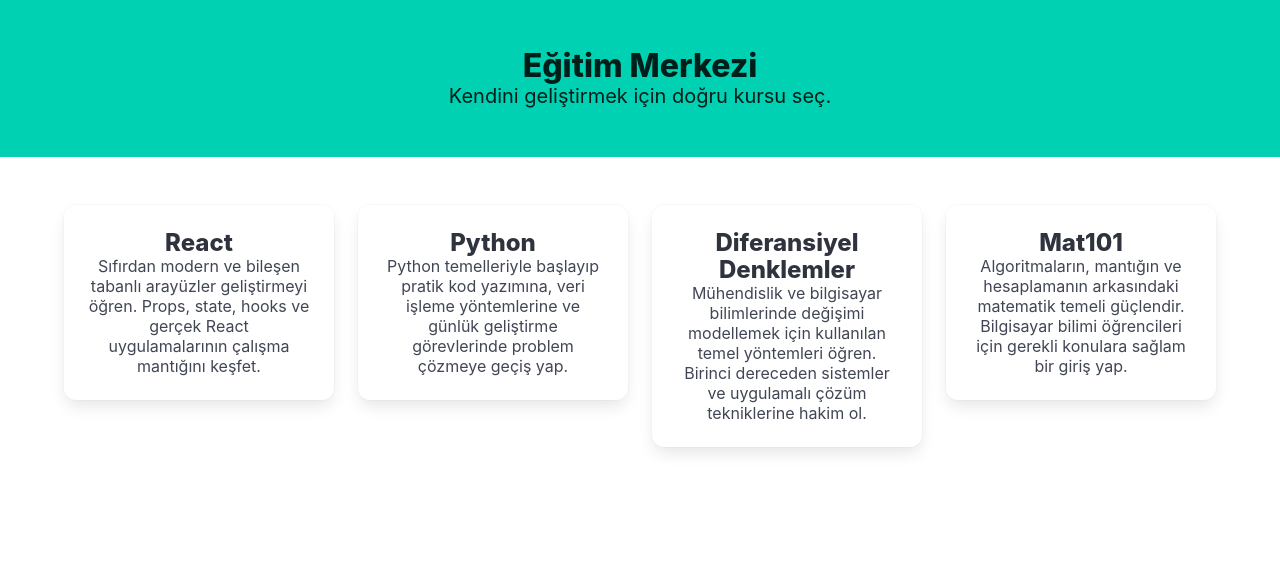
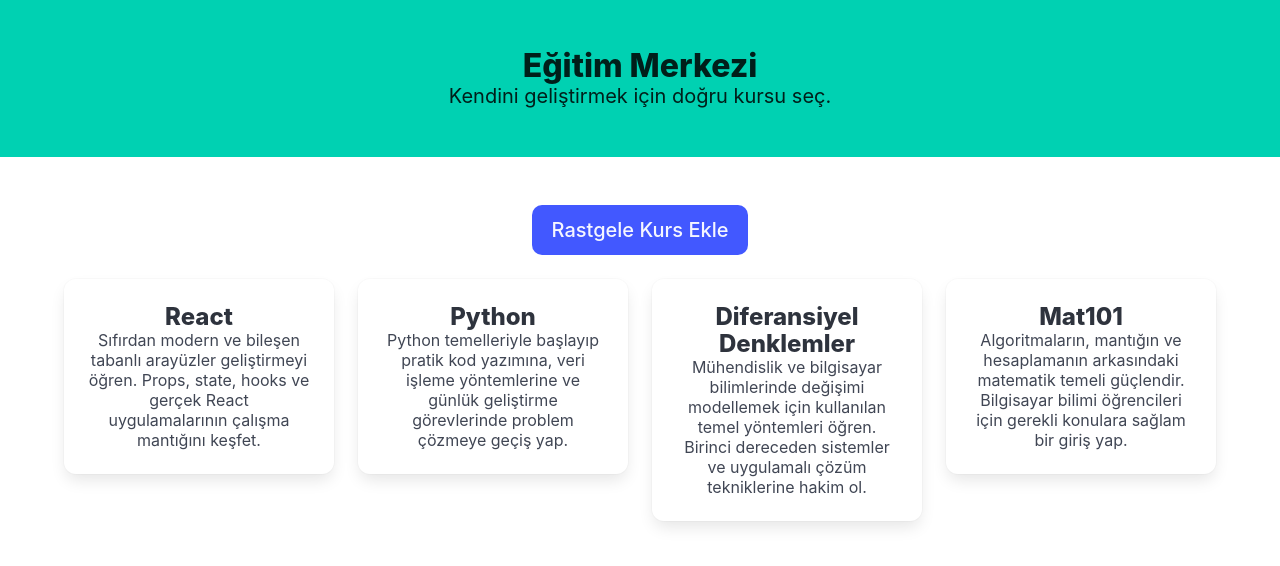
Before and after one commit to EreenS/Education, a React (Create React App) app: page / in a window 1280 px wide. Shown: the top 566 px of the page. Built offline with nearby package versions, Linux system fonts and the light colour scheme.

Commit message:
Add course management functionality with random course addition

```diff
--- a/src/App.css
+++ b/src/App.css
@@ -5,6 +5,10 @@
 .course-section {
   margin-top: 2rem;
   padding-top: 1rem;
+}
+
+.button-wrapper {
+  margin-bottom: 1.5rem;
 }
 
 .App-logo {
--- a/src/App.js
+++ b/src/App.js
@@ -1,7 +1,68 @@
+import { useState } from 'react';
 import './App.css';
 import Course from './Course';
 
 function App() {
+  const [courses, setCourses] = useState([
+    {
+      id: 1,
+      title: 'React',
+      description: 'Sıfırdan modern ve bileşen tabanlı arayüzler geliştirmeyi öğren. Props, state, hooks ve gerçek React uygulamalarının çalışma mantığını keşfet.'
+    },
+    {
+      id: 2,
+      title: 'Python',
+      description: 'Python temelleriyle başlayıp pratik kod yazımına, veri işleme yöntemlerine ve günlük geliştirme görevlerinde problem çözmeye geçiş yap.'
+    },
+    {
+      id: 3,
+      title: 'Diferansiyel Denklemler',
+      description: 'Mühendislik ve bilgisayar bilimlerinde değişimi modellemek için kullanılan temel yöntemleri öğren. Birinci dereceden sistemler ve uygulamalı çözüm tekniklerine hakim ol.'
+    },
+    {
+      id: 4,
+      title: 'Mat101',
+      description: 'Algoritmaların, mantığın ve hesaplamanın arkasındaki matematik temeli güçlendir. Bilgisayar bilimi öğrencileri için gerekli konulara sağlam bir giriş yap.'
+    }
+  ]);
+
+  const randomCoursePool = [
+    {
+      title: 'Veri Yapıları',
+      description: 'Diziler, bağlı listeler, ağaçlar ve grafikler gibi temel veri yapılarını öğrenerek daha verimli algoritmalar tasarlamayı öğren.'
+    },
+    {
+      title: 'Algoritmalar',
+      description: 'Sıralama, arama ve optimizasyon problemlerini farklı yaklaşımlarla çözmeyi öğren. Zaman ve bellek karmaşıklığını doğru analiz et.'
+    },
+    {
+      title: 'Web Geliştirme',
+      description: 'HTML, CSS ve JavaScript temelleriyle başlayıp modern web uygulamalarının nasıl planlandığını ve geliştirildiğini adım adım keşfet.'
+    },
+    {
+      title: 'Nesne Yönelimli Programlama',
+      description: 'Sınıflar, kalıtım, kapsülleme ve polimorfizm gibi kavramlarla daha modüler ve bakımı kolay yazılımlar geliştirmeyi öğren.'
+    },
+    {
+      title: 'Veritabanı Temelleri',
+      description: 'İlişkisel veritabanı mantığını, SQL sorgularını ve veri modellemeyi öğrenerek uygulamaların veri katmanını sağlamlaştır.'
+    }
+  ];
+
+  const addRandomCourse = () => {
+    const randomIndex = Math.floor(Math.random() * randomCoursePool.length);
+    const selectedCourse = randomCoursePool[randomIndex];
+
+    setCourses((prevCourses) => [
+      ...prevCourses,
+      {
+        id: `${Date.now()}-${Math.random()}`,
+        title: selectedCourse.title,
+        description: selectedCourse.description
+      }
+    ]);
+  };
+
   return (
     <div className="App">
       <section className="hero is-primary">
@@ -11,31 +72,21 @@
         </div>
       </section>
       <div className='course-section container'>
-        <div className='columns'>
-          <div className='column'>
-            <Course
-              title="React"
-              description="Sıfırdan modern ve bileşen tabanlı arayüzler geliştirmeyi öğren. Props, state, hooks ve gerçek React uygulamalarının çalışma mantığını keşfet."
-            />
-          </div>
-          <div className='column'>
-            <Course
-              title="Python"
-              description="Python temelleriyle başlayıp pratik kod yazımına, veri işleme yöntemlerine ve günlük geliştirme görevlerinde problem çözmeye geçiş yap."
-            />
-          </div>
-          <div className='column'>
-            <Course
-              title="Diferansiyel Denklemler"
-              description="Mühendislik ve bilgisayar bilimlerinde değişimi modellemek için kullanılan temel yöntemleri öğren. Birinci dereceden sistemler ve uygulamalı çözüm tekniklerine hakim ol."
-            />
-          </div>
-          <div className='column'>
-            <Course
-              title="Mat101"
-              description="Algoritmaların, mantığın ve hesaplamanın arkasındaki matematik temeli güçlendir. Bilgisayar bilimi öğrencileri için gerekli konulara sağlam bir giriş yap."
-            />
-          </div>
+        <div className='button-wrapper'>
+          <button className='button is-link is-medium' onClick={addRandomCourse}>
+            Rastgele Kurs Ekle
+          </button>
+        </div>
+
+        <div className='columns is-multiline'>
+          {courses.map((course) => (
+            <div className='column is-12-mobile is-6-tablet is-3-desktop' key={course.id}>
+              <Course
+                title={course.title}
+                description={course.description}
+              />
+            </div>
+          ))}
         </div>
       </div>
     </div>
```
